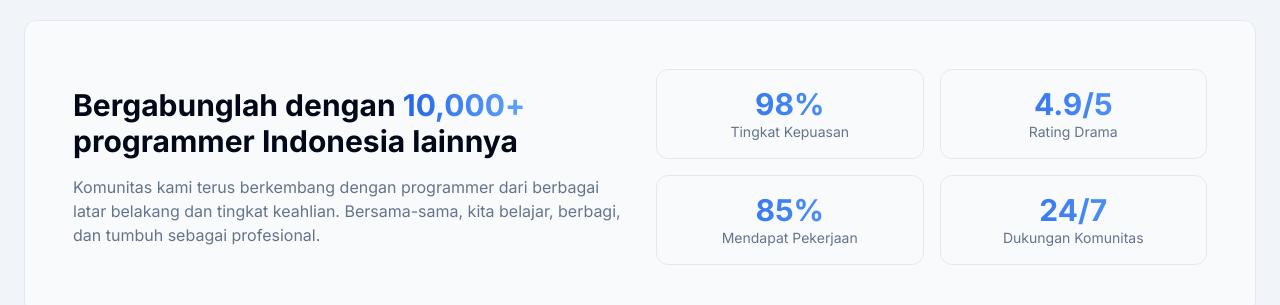
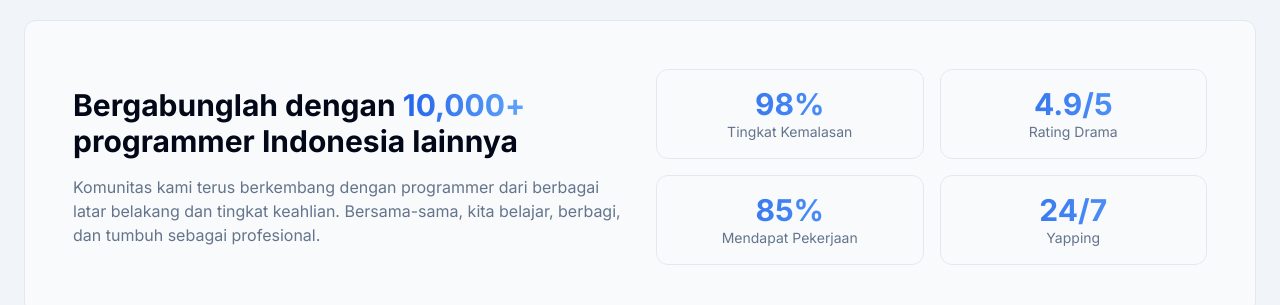
Before and after one commit to superXdev/imphnen-landing, a Next.js app: page / in a window 1280 px wide. Shown: the part 4220-4525 px from the top of the page. Built offline with nearby package versions, Linux system fonts and the light colour scheme.

Commit message:
Update text

```diff
--- a/components/testimonials.tsx
+++ b/components/testimonials.tsx
@@ -158,7 +158,7 @@ export default function Testimonials() {
                            98%
                         </div>
                         <div className="text-sm text-muted-foreground">
-                           Tingkat Kepuasan
+                           Tingkat Kemalasan
                         </div>
                      </div>
                      <div className="rounded-lg border p-4 text-center">
@@ -182,7 +182,7 @@ export default function Testimonials() {
                            24/7
                         </div>
                         <div className="text-sm text-muted-foreground">
-                           Dukungan Komunitas
+                           Yapping
                         </div>
                      </div>
                   </div>
```
